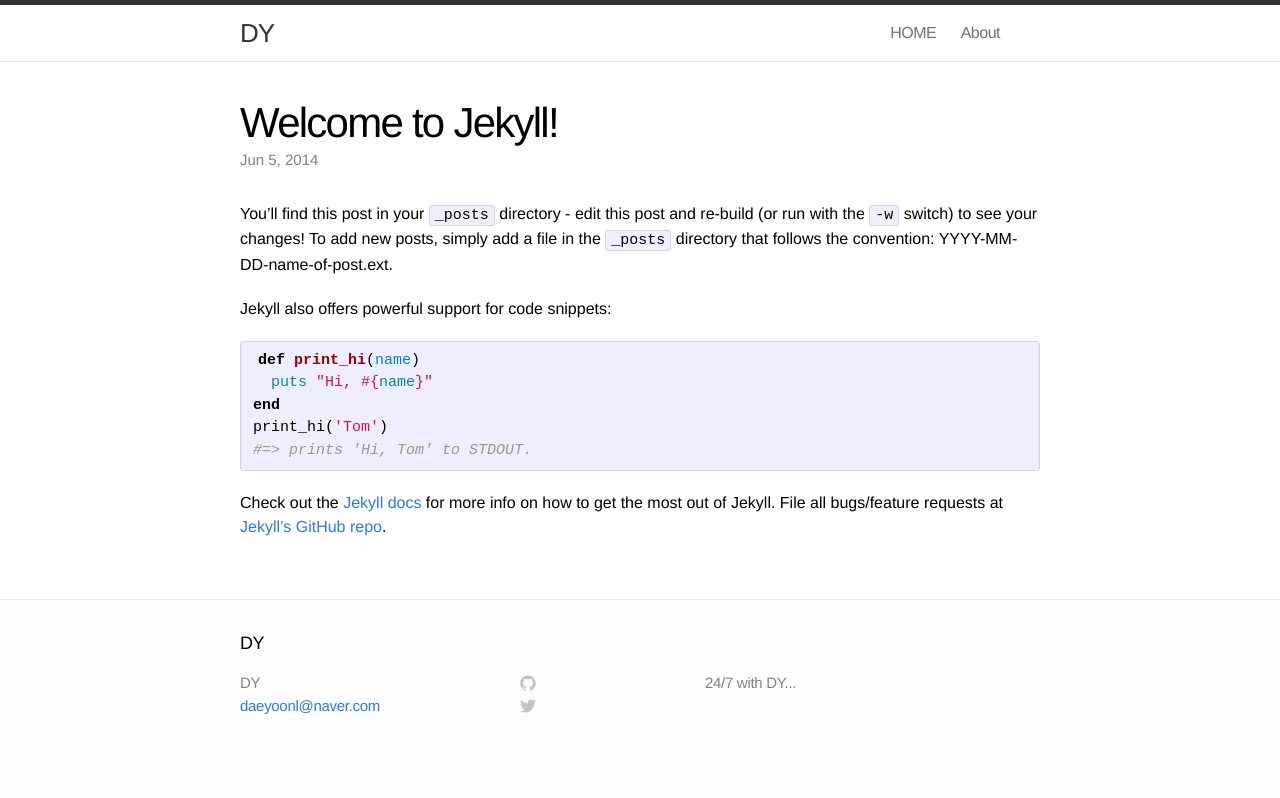
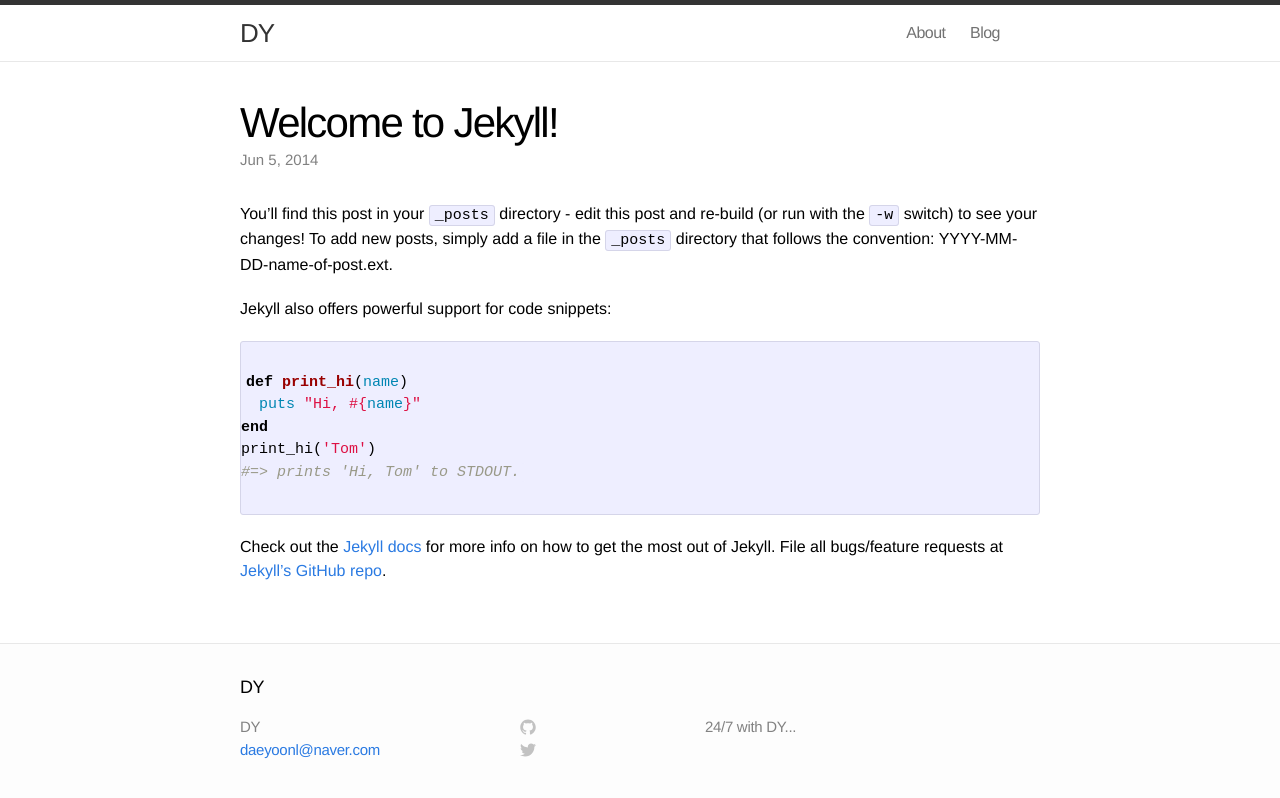
Before and after one commit to withdy/withdy.github.io, a Jekyll site: the page built from _posts/2014-06-05-welcome-to-jekyll.markdown, in a window 1280 px wide. Shown: the top 798 px of the page. Built offline with Jekyll 4.4.1, drawn with Linux system fonts in a browser that asks for light colours.

Commit message:
Modified files
- Header includes menu
- Main page

```diff
--- a/_includes/header.html
+++ b/_includes/header.html
@@ -17,7 +17,6 @@
         </svg>
       </a>
       <div class="trigger">
-		  <a class="home-page" href="{{ site.baseurl }}/">HOME</a>
         {% for page in site.pages %}
           <a class="page-link" href="{{ page.url | prepend: site.baseurl }}">{{ page.title }}</a>
         {% endfor %}
--- a/css/main.css
+++ b/css/main.css
@@ -66,13 +66,6 @@
 }
 
 .site-nav .menu-icon { display: none; }
-
-.site-nav .home-page {
-  margin-left: 20px;
-  color: #727272;
-  letter-spacing: -.5px;
-  z-index: 1;
-}
 
 .site-nav .page-link {
   margin-left: 20px;
@@ -236,7 +229,8 @@
 .post code {
   border: 1px solid #d5d5e9;
   background-color: #eef;
-  padding: 8px 12px;
+  !padding: 8px 12px;
+  padding: 30px 0;
   -webkit-border-radius: 3px;
   -moz-border-radius: 3px;
   border-radius: 3px;
@@ -387,14 +381,6 @@
 
   .site-nav:hover .trigger { display: block; }
 
-  .site-nav .home-page {
-    display: block;
-    text-align: right;
-    line-height: 1.25;
-    padding: 5px 10px;
-    margin: 0;
-  }
-
   .site-nav .page-link {
     display: block;
     text-align: right;
```
Also changed, not shown: blog.md (added, +22 -0 lines), index.html (+1 -12 lines).
